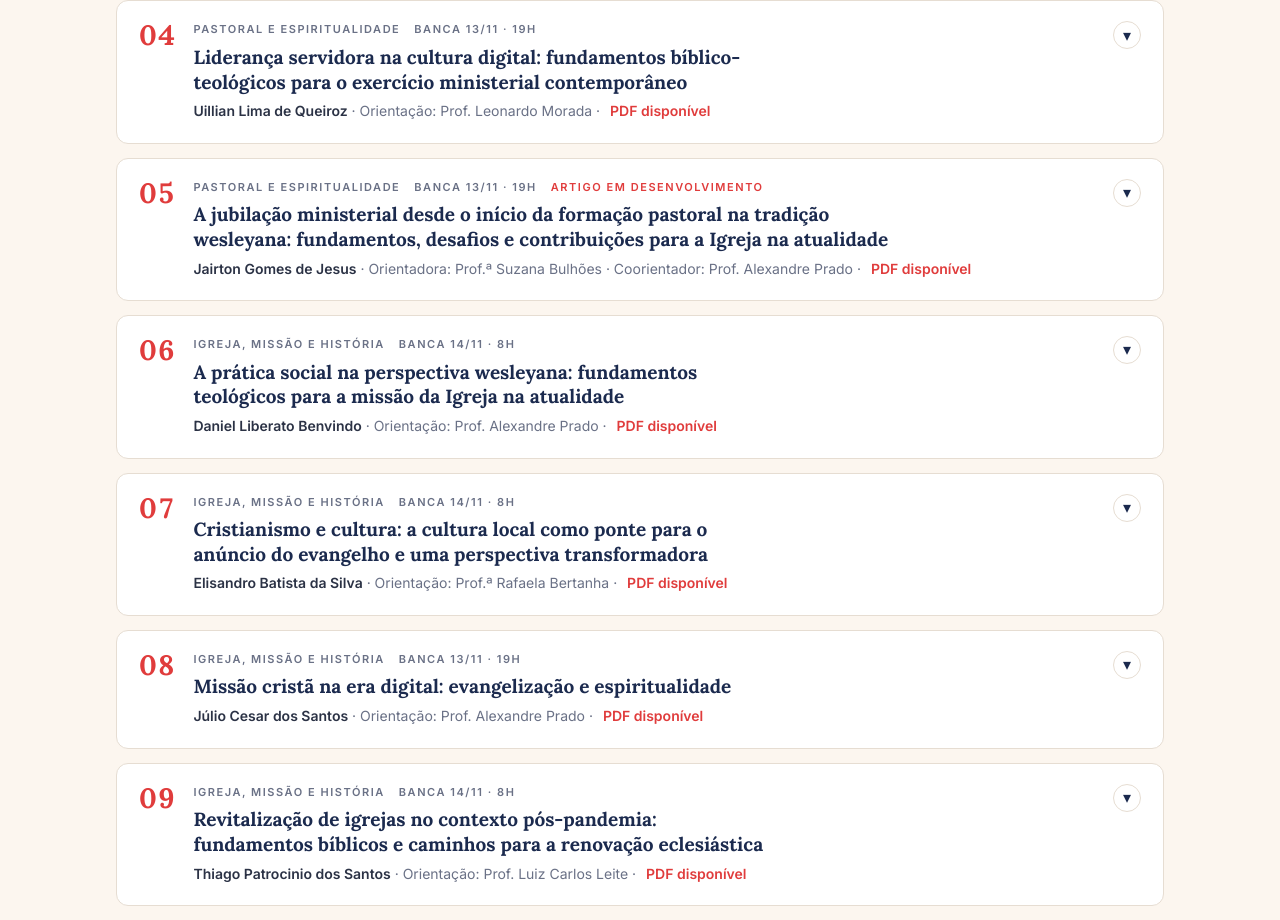
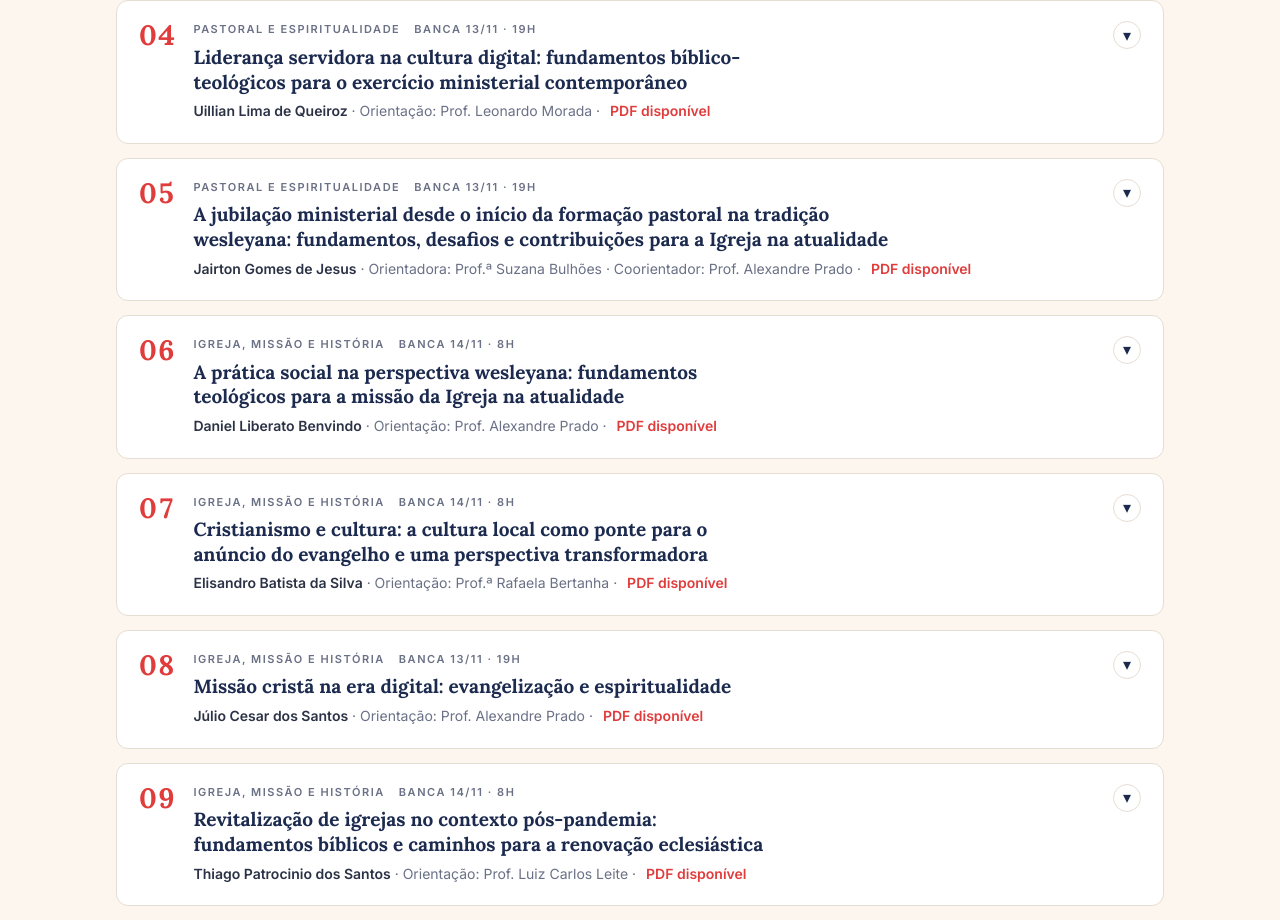
Before and after one commit to alexandrebeloniimw-cmyk/revista-iwe-2026, a plain HTML site: page index.html in a window 1280 px wide. Shown: the part 3376-4296 px from the top of the page. Drawn offline with Linux system fonts and the light colour scheme.

Commit message:
Retira o selo de artigo em desenvolvimento do Jairton
Co-Authored-By: Claude Opus 5.5 <noreply@anthropic.com>
Claude-Session: https://claude.ai/code/session_015gh4tQiUdmLgg2EpCNfRrj

```diff
--- a/index.html
+++ b/index.html
@@ -325,12 +325,12 @@ obj:"Analisar como os fundamentos bíblicos e teológicos da liderança eclesiá
 s:"Pesquisa qualitativa e bibliográfica, de método dedutivo, com análise exegética de Marcos 10.42-45 em diálogo com a Teologia Prática e a sociologia da comunicação. A autoridade ministerial precisa ser desvinculada das métricas de engajamento; o pastoreio relacional deve ser valorizado diante da ilusão de comunidade virtual; e os recursos digitais pedem contextualização crítica. A tecnologia serve à missão quando permanece subordinada a Cristo, ao serviço e ao cuidado comunitário.",
 p:"Autoridade cristã se mede pelo serviço, não pelo engajamento.",
 r:["HARARI, Yuval Noah. Nexus: uma breve história das redes de informação da Idade da Pedra à inteligência artificial. São Paulo: Companhia das Letras, 2024.","HENDRICKS, Howard G. Ensinando para transformar vidas. São Paulo: Betânia, 1991.","PIPER, John. Irmãos, nós não somos profissionais: um apelo aos pastores para que sejam pastores. São Paulo: Fiel, 2009."]},
-{e:"PE",d:13,f:"Artigo em desenvolvimento",t:"A jubilação ministerial desde o início da formação pastoral na tradição wesleyana: fundamentos, desafios e contribuições para a Igreja na atualidade",a:"Jairton Gomes de Jesus",o:"Prof.ª Suzana Bulhões",co:"Prof. Alexandre Prado",ol:"Orientadora",tema:"Jubilação ministerial e formação pastoral",area:"Teologia Pastoral",campo:"Formação e jubilação",
+{e:"PE",d:13,t:"A jubilação ministerial desde o início da formação pastoral na tradição wesleyana: fundamentos, desafios e contribuições para a Igreja na atualidade",a:"Jairton Gomes de Jesus",o:"Prof.ª Suzana Bulhões",co:"Prof. Alexandre Prado",ol:"Orientadora",tema:"Jubilação ministerial e formação pastoral",area:"Teologia Pastoral",campo:"Formação e jubilação",
 ctx:"A jubilação ministerial costuma ser pensada só no fim da trajetória pastoral, como um ato administrativo. Este estudo propõe outra leitura: ela começa a ser preparada no início da formação.",
 prob:"De que maneira compreender a jubilação desde o início da formação pastoral pode contribuir para um ministério de continuidade na tradição wesleyana?",
 obj:"Analisar de que maneira a compreensão da jubilação desde o início da formação pastoral contribui para um ministério de continuidade na tradição wesleyana.",
 s:"Pesquisa bibliográfica e documental, qualitativa, a partir de textos bíblicos sobre formação, trajetória, sucessão e velhice no serviço a Deus (como 2 Timóteo 2.2 e 4.7 e o Salmo 92.14), em diálogo com a tradição wesleyana e as normas da Igreja Metodista Wesleyana. O ministério é lido em quatro movimentos: formar, caminhar, transmitir e continuar. A jubilação aparece como mudança de forma do serviço, e não como fim da vocação.",
-p:"O início já pensando no fim: formar, caminhar, transmitir, continuar.",rl:"Referências do artigo (em construção)",
+p:"O início já pensando no fim: formar, caminhar, transmitir, continuar.",rl:"Referências do artigo",
 r:["IGREJA METODISTA WESLEYANA. Estatuto e Regimento Interno. [Edição e ano a confirmar].","BÍBLIA. Português. Bíblia sagrada. Tradução de João Ferreira de Almeida. Revista e Atualizada. 2. ed. Barueri: Sociedade Bíblica do Brasil, 1993."]},
 {e:"IMH",d:14,t:"A prática social na perspectiva wesleyana: fundamentos teológicos para a missão da Igreja na atualidade",a:"Daniel Liberato Benvindo",o:"Prof. Alexandre Prado",tema:"Prática social wesleyana e missão da Igreja",area:"Teologia Prática",campo:"Missão e ação social",
 ctx:"Na tradição wesleyana, a fé se expressa concretamente no amor a Deus e ao próximo. Diante dos desafios sociais de hoje, a Igreja precisa recuperar os fundamentos da sua ação social.",
```
